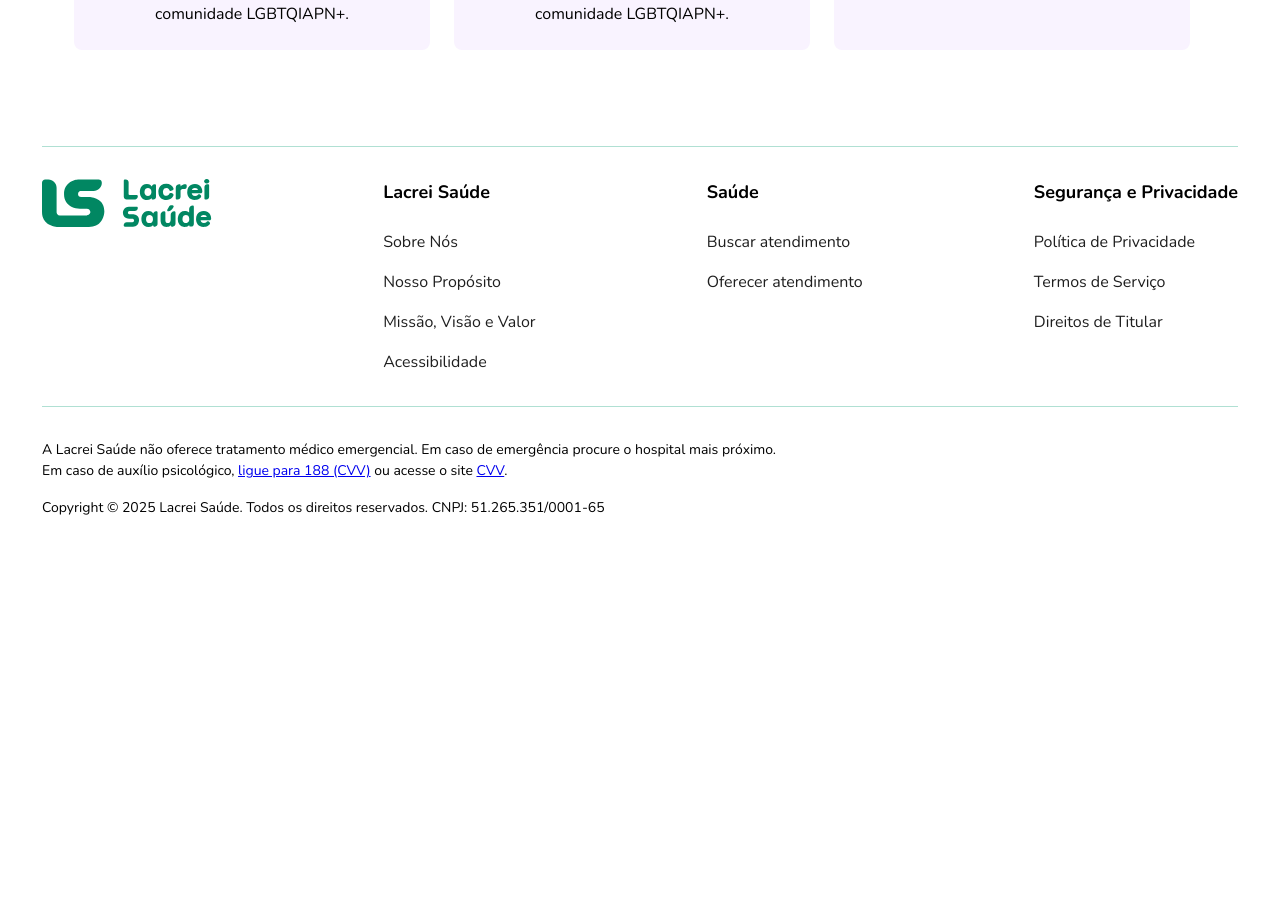
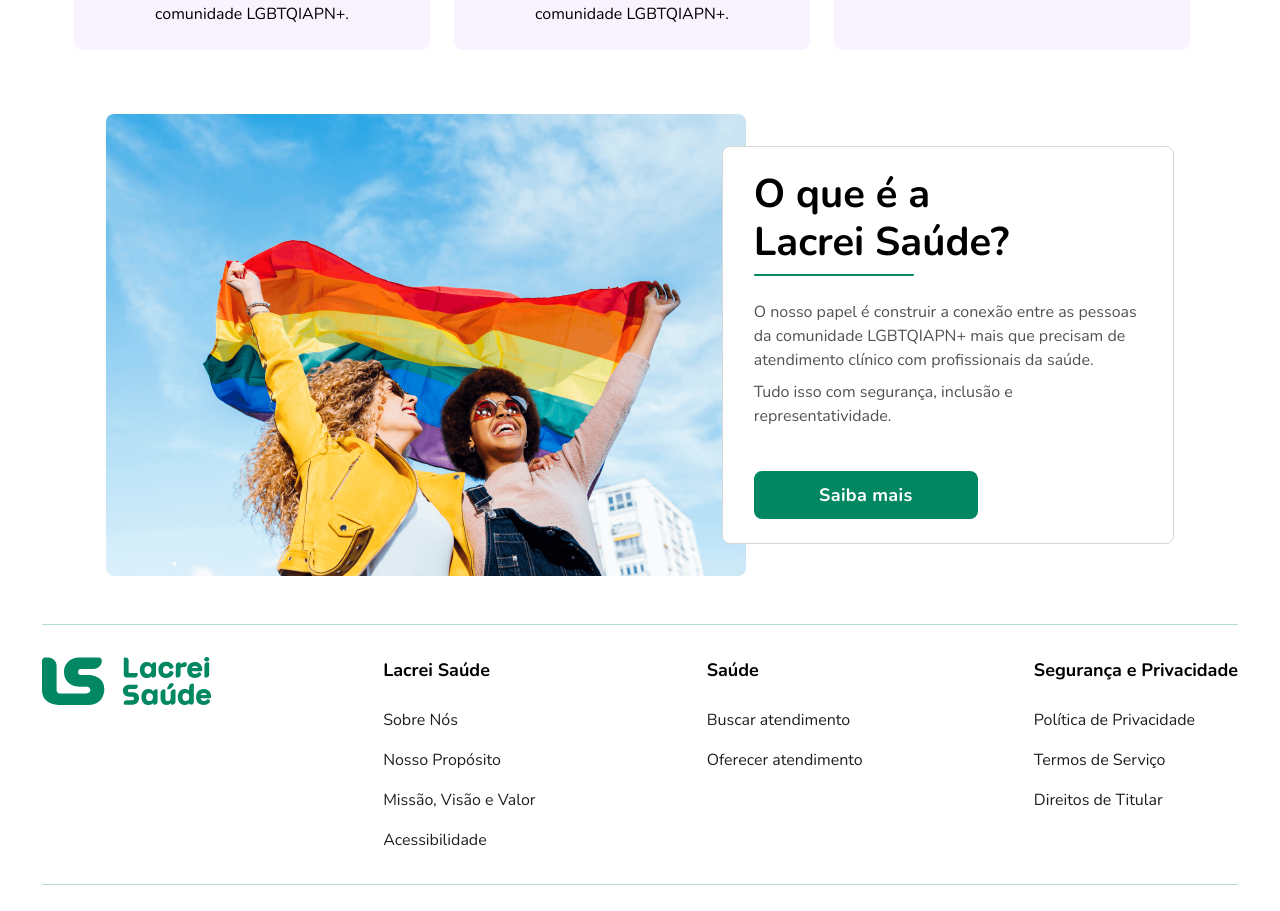
Before and after one commit to bulnes/lacrei-saude-desafio-fe, a Next.js app: page / in a window 1280 px wide. Shown: the part 1048-1959 px from the top of the page. Before the commit the page ends 1566 px from the top, so only its background shows below. Built offline with nearby package versions, Linux system fonts and the light colour scheme.

Commit message:
feat: add what component

```diff
--- a/src/app/page.tsx
+++ b/src/app/page.tsx
@@ -1,11 +1,13 @@
 import { Jumbotron } from "@/components/jumbotron";
 import { Quality } from "@/components/quality";
+import { What } from "@/components/what";
 
 export default function Home() {
   return (
     <>
       <Jumbotron />
       <Quality />
+      <What />
     </>
   );
 }
--- /dev/null
+++ b/src/components/button/index.tsx
@@ -0,0 +1,9 @@
+import * as S from "./styles";
+
+interface ButtonProps extends React.ButtonHTMLAttributes<HTMLButtonElement> {
+  children: React.ReactNode;
+}
+
+export function Button({ children, ...props }: ButtonProps) {
+  return <S.Button {...props}>{children}</S.Button>;
+}
--- /dev/null
+++ b/src/components/button/styles.tsx
@@ -0,0 +1,33 @@
+"use client";
+
+import styled from "styled-components";
+
+export const Button = styled.button`
+  display: flex;
+  -webkit-box-align: center;
+  align-items: center;
+  -webkit-box-pack: center;
+  justify-content: center;
+  gap: 1rem;
+  position: relative;
+  background-color: rgb(1, 135, 98);
+  width: 14rem;
+  height: 3rem;
+  line-height: 1.75rem;
+  border: 2px solid rgb(1, 135, 98);
+  border-radius: 8px;
+  padding: 10px;
+  color: rgb(255, 255, 255);
+  font-size: 1.125rem;
+  font-weight: 700;
+  letter-spacing: 0.02rem;
+  cursor: pointer;
+  transition: 0.2s;
+
+  &:hover {
+    color: rgb(255, 255, 255);
+    transition: 0.2s;
+    background-color: rgb(0, 119, 86);
+    border: 2px solid rgb(0, 119, 86);
+  }
+`;
--- /dev/null
+++ b/src/components/what/index.tsx
@@ -0,0 +1,36 @@
+import Image from "next/image";
+import Link from "next/link";
+import { Button } from "../button";
+import * as S from "./styles";
+
+export function What() {
+  return (
+    <S.WhatContainer>
+      <Image
+        src="/images/people-holding-flag.webp"
+        alt=""
+        width={1324}
+        height={924}
+      />
+
+      <S.Card>
+        <S.Title>O que é a Lacrei Saúde?</S.Title>
+        <S.Descriptions>
+          <S.Description>
+            O nosso papel é construir a conexão entre as pessoas da comunidade
+            LGBTQIAPN+ mais que precisam de atendimento clínico com
+            profissionais da saúde.
+          </S.Description>
+
+          <S.Description>
+            Tudo isso com segurança, inclusão e representatividade.
+          </S.Description>
+        </S.Descriptions>
+
+        <Link href="/about">
+          <Button>Saiba mais</Button>
+        </Link>
+      </S.Card>
+    </S.WhatContainer>
+  );
+}
--- /dev/null
+++ b/src/components/what/styles.ts
@@ -0,0 +1,69 @@
+'use client';
+
+import styled from 'styled-components';
+
+export const WhatContainer = styled.section`
+  max-width: 74.75rem;
+
+  display: flex;
+  -webkit-box-pack: center;
+  justify-content: center;
+  -webkit-box-align: center;
+  align-items: center;
+  padding: 0px 4rem;
+  margin: auto auto 3rem;
+
+  img {
+    display: none;
+    border-radius: 8px;
+    width: 40rem;
+    height: 28.85rem;
+    object-fit: cover;
+  }
+
+  @media (min-width: 768px) {
+    img {
+      display: block;
+    }
+  }
+`;
+
+export const Card = styled.div`
+  border: 1px solid rgb(215, 215, 215);
+  border-radius: 8px;
+  padding: 1.45rem 1.925rem;
+  background-color: rgb(255, 255, 255);
+  margin-left: -1.5rem;
+  width: 29.625rem;
+`;
+
+export const Title = styled.h2`
+  font-weight: 700;
+  font-size: 2.5rem;
+  line-height: 3rem;
+  margin-bottom: 1.5rem;
+
+  &::after {
+    content: " ";
+    display: block;
+    width: 10rem;
+    height: 0.125rem;
+    background: rgb(1, 135, 98);
+    border-radius: 4px;
+    margin: 0.5rem 0;
+  }
+`;
+
+export const Descriptions = styled.div`
+  display: flex;
+  flex-direction: column;
+  gap: 0.5rem;
+  margin-top: 1rem;
+  margin-bottom: 2.7rem;
+  position: relative;
+`;
+
+export const Description = styled.p`
+  color: rgb(81, 81, 81);
+  line-height: 1.5rem;
+`;
```
Also changed, not shown: public/images/people-holding-flag.webp (added).
